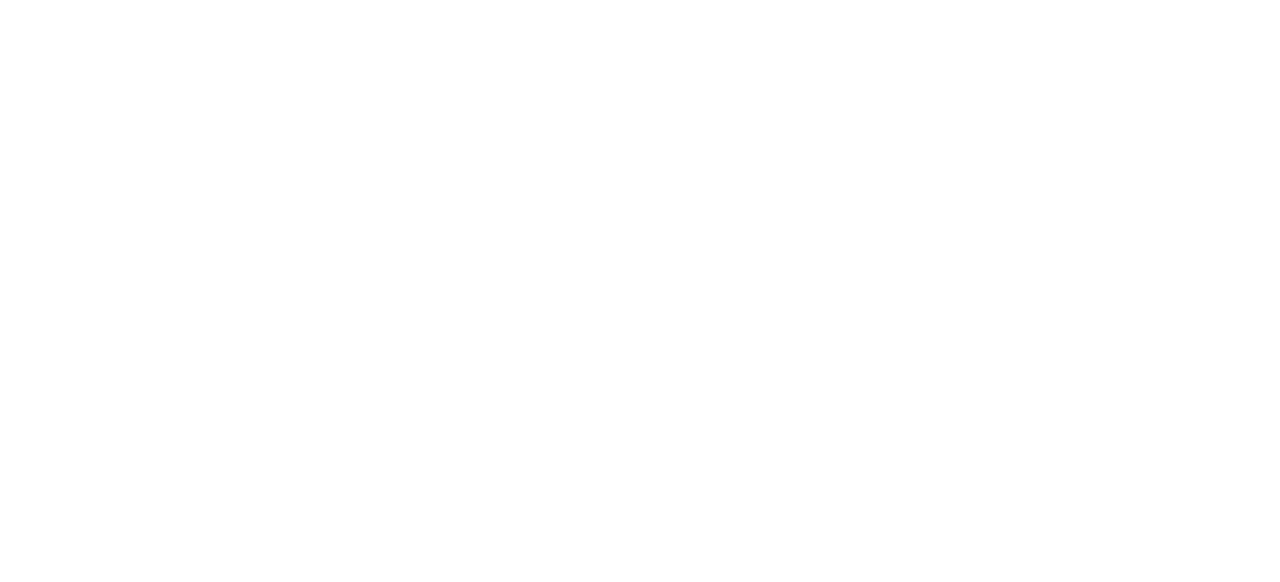
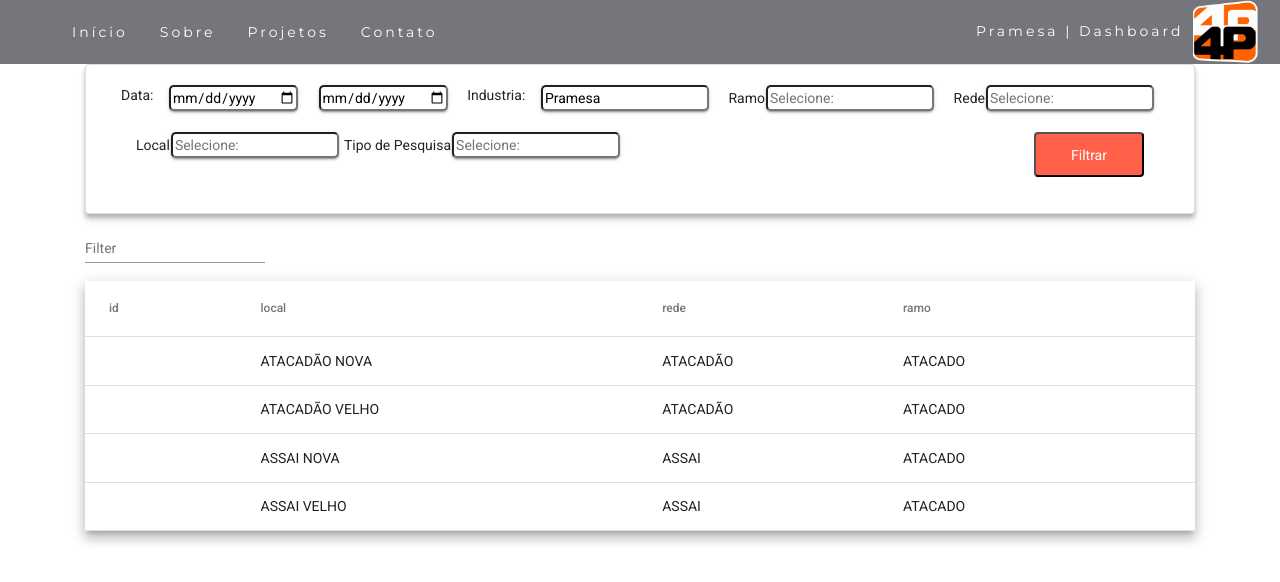
Before and after one commit to danieljt84/painel-4p, an Angular app: page / in a window 1280 px wide. Shown: the top 582 px of the page. Built offline with nearby package versions, Linux system fonts and the light colour scheme.

Commit message:
Finalizado logica dos filtros e dados na tabela

```diff
--- a/src/app/layout-data/data-table/data-table.component.html
+++ b/src/app/layout-data/data-table/data-table.component.html
@@ -22,7 +22,7 @@
             <th>Validade</th>
             <th>Status</th>
           </tr>
-          <tr *ngFor="let pesquisa_dado of element.pesquisa_dados">
+          <tr *ngFor="let pesquisa_dado of element.pesquisa_Data">
             <td>{{pesquisa_dado.item}}</td>
             <td>{{pesquisa_dado.valor}}</td>
             <td>{{pesquisa_dado.estoque}}</td>
--- a/src/app/layout-data/data-table/data-table.component.ts
+++ b/src/app/layout-data/data-table/data-table.component.ts
@@ -2,7 +2,9 @@ import { AfterViewInit, Component, OnInit, ViewChild } from '@angular/core';
 import { animate, state, style, transition, trigger } from '@angular/animations';
 import { MatSort } from '@angular/material/sort';
 import { MatTableDataSource } from '@angular/material/table';
-import { Data } from '@angular/router';
+import { EventEmiterService } from 'src/app/service/event-emiter.service';
+import { DataTableService } from 'src/app/service/data-table.service';
+import { Data } from 'src/app/model/data';
 
 
 @Component({
@@ -20,6 +22,7 @@ import { Data } from '@angular/router';
 export class DataTableComponent implements OnInit, AfterViewInit {
 
   title = 'angular-mat-table-example';
+  values:Data[] = [];
   @ViewChild(MatSort) sort: MatSort;
 
 
@@ -36,7 +39,7 @@ export class DataTableComponent implements OnInit, AfterViewInit {
 
 
   manageAllRows(flag: boolean) {
-    ELEMENT_DATA.forEach(row => {
+    this.values.forEach(row => {
       row.expanded = flag;
     })
   }
@@ -44,12 +47,19 @@ export class DataTableComponent implements OnInit, AfterViewInit {
     this.dataSource.filter = value.trim().toLocaleLowerCase();
   }
 
-  constructor() {
-    this.dataSource.data = ELEMENT_DATA;
+  constructor(private dataTableService:DataTableService) {
+    this.values = this.dataTableService.getDataTable();
+    this.dataSource.data = this.values;
   }
 
   ngOnInit(): void {
-    console.log(this.dataSource.data);
+  //Me inscrevo no evento gerado pelo clique do submit
+  //Atualizo o dataSouce com os dados filtrados
+   EventEmiterService.get('submitFilter').subscribe(value=> {
+     if(value){
+       this.dataSource.data = this.dataTableService.getDataTable();
+     }
+   });
   }
   ngAfterViewInit(): void {
     this.dataSource.sort = this.sort;
--- a/src/app/layout-data/form-filter-data/field-filter/field-filter.component.ts
+++ b/src/app/layout-data/form-filter-data/field-filter/field-filter.component.ts
@@ -1,6 +1,5 @@
 import { Component, OnInit, Input, HostListener } from '@angular/core';
 import { BehaviorSubject } from 'rxjs';
-import { DataTable } from 'src/app/model/data-table';
 declare var $: any;
 
 @Component({
--- a/src/app/layout-data/form-filter-data/form-filter-data.component.html
+++ b/src/app/layout-data/form-filter-data/form-filter-data.component.html
@@ -23,7 +23,7 @@
               <div class="input-group-gallery">
               <app-field-filter [label]="'Local'"[filterBehaviorSubject]="filterBehaviorSubject"  [id_input]="'local'" [filters]="filters.get('local')"></app-field-filter>
               <app-field-filter [label]="'Tipo de Pesquisa '"[filterBehaviorSubject]="filterBehaviorSubject"  [id_input]="'tipoPesquisa'" [filters]="filters.get('tipoPesquisa')"></app-field-filter>
-                <button type="submit" (submit)="" class="galerry-button">Filtrar</button>
+                <button type="submit" (click)="submitFilter()" class="galerry-button">Filtrar</button>
               </div>
             </div>
           </div>
--- a/src/app/layout-data/form-filter-data/form-filter-data.component.ts
+++ b/src/app/layout-data/form-filter-data/form-filter-data.component.ts
@@ -1,7 +1,9 @@
 import { Component, OnInit, ViewChild } from '@angular/core';
 import { BehaviorSubject, filter } from 'rxjs';
-import { DataTable } from 'src/app/model/data-table';
+import { Data } from 'src/app/model/data';
 import { DataTableService } from 'src/app/service/data-table.service';
+import { EventEmiterService } from 'src/app/service/event-emiter.service';
+
 declare var $: any;
 
 @Component({
@@ -11,13 +13,11 @@ declare var $: any;
 })
 export class FormFilterDataComponent implements OnInit {
 
-  values: DataTable;
   filters: Map<string, string[]>;
   filtersSelected: Map<string, string[]>;
   filterBehaviorSubject: BehaviorSubject<any[]>;
 
   constructor(private dataTableService: DataTableService) {
-    this.values = this.dataTableService.getDataTable();
     this.filters = this.dataTableService.getFieldsTable();
     this.filtersSelected = new Map<string, string[]>();
     this.filterBehaviorSubject = new BehaviorSubject<any[]>(null);
@@ -38,9 +38,9 @@ export class FormFilterDataComponent implements OnInit {
       }
     })
   }
-
+  //Ao clickar no submit é disparado um evento global, que será capturado pelo componente da tabela de dadoss
   submitFilter(){
-     this.dataTableService()
+    EventEmiterService.get('submitFilter').emit(true);
   }
   //cria os arrays dos filtros selecionados
   createFieldsSelectedMap() {
--- a/src/app/model/data-table.ts
+++ /dev/null
@@ -1,14 +0,0 @@
-import { Data } from "./data";
-
-export class DataTable {
-  datas:Data[]=[
-    new Data('','PRAMESA','ATACADO','ATACADÃO','ATACADÃO NOVA','SEMANAL'),
-    new Data('','PRAMESA','ATACADO','ATACADÃO','ATACADÃO VELHO','SEMANAL'),
-    new Data('','PRAMESA','ATACADO','ASSAI','ASSAI VELHO','SEMANAL'),
-    new Data('','PRAMESA','ATACADO','ASSAI','ASSAI NOVO','SEMANAL'),
-    new Data('','PRAMESA','VAREJO','GUANABARA','GUANABARA NOVA','SEMANAL'),
-    new Data('','PRAMESA','VAREJO','GUANABARA','GUANABARA VELHO','SEMANAL'),
-    new Data('','PRAMESA','VAREJO','EXTRA','EXTRA NOVA','SEMANAL'),
-    new Data('','PRAMESA','VAREJO','EXTRA','EXTRA VELHO','SEMANAL')
-  ]
-}
--- a/src/app/model/data.ts
+++ b/src/app/model/data.ts
@@ -1,11 +1,10 @@
 import { Pesquisa_data } from "./pesquisa_data";
 
 export interface Data{
-  data:string;
   empresa:string;
   ramo:string;
   rede:string;
   local:string;
-  tipoPesquisa:string;
   pesquisa_Data:Pesquisa_data[];
+  expanded:boolean;
 }
--- a/src/app/model/pesquisa_data.ts
+++ b/src/app/model/pesquisa_data.ts
@@ -2,7 +2,6 @@ export interface Pesquisa_data{
   item:string;
   valor: number;
   estoque:number;
-  validade:Date
-
-
+  validade:Date;
+  status:String;
 }
--- a/src/app/service/data-table.service.ts
+++ b/src/app/service/data-table.service.ts
@@ -1,19 +1,19 @@
 import { Injectable } from '@angular/core';
-import { Data } from '@angular/router';
-import { DataTable } from '../model/data-table';
+import { Data } from '../model/data';
 
 @Injectable({
   providedIn: 'root'
 })
 export class DataTableService {
 
-  private dataTable: DataTable;
   private filters: Map<string, string[]>;
+  datas: Data[];
+  datasFiltered:Data[]=[];
 
   constructor() {
-    this.dataTable = new DataTable();
+    this.createDatas();
     this.filters = new Map<string, string[]>();
-    this.createFieldsMap(this.dataTable);
+    this.createFieldsMap(this.datas);
   }
 
   //Retorna os campos a serem usados nos filtro
@@ -23,24 +23,27 @@ export class DataTableService {
   }
 
   getDataTable() {
-    return this.dataTable
+    if(this.datasFiltered.length==0){
+      return this.datas;
+    }else{
+      return this.datasFiltered;
+    }
   }
   //Cria os arrays dos filtros
   //Insere os filtros possiveis para cada tipo
   //Retira os valores repetidos
-  createFieldsMap(dataTable: DataTable) {
+  createFieldsMap(datas: Data[]) {
     this.filters.set('empresa', []);
     this.filters.set('ramo', []);
     this.filters.set('rede', []);
     this.filters.set('local', []);
     this.filters.set('tipoPesquisa', []);
 
-    dataTable.datas.forEach(value => {
-      this.filters.get('industria').push(value.empresa);
+    datas.forEach(value => {
+      this.filters.get('empresa').push(value.empresa);
       this.filters.get('ramo').push(value.ramo);
       this.filters.get('rede').push(value.rede);
       this.filters.get('local').push(value.local);
-      this.filters.get('tipoPesquisa').push(value.tipoPesquisa)
     })
 
     //Removendo repetidos
@@ -55,16 +58,15 @@ export class DataTableService {
   //Filtro os valores pelos 'li' selecionados e adiciono a um novo array de retorno
   //Se não tiver 'li' selecionado, retorno o array padrão recebi pelo back-end
   addFilter(values: Map<string, string[]>) {
-    const dataTableFiltered = new DataTable();
-    dataTableFiltered.datas = [];
+   this.datasFiltered = [];
    //Função onde recebo o nome do campo para filtrar os valores
     let functionFilter = (key: string) => {
-      (this.dataTable.datas.filter((data: any) => values.get(key).includes(data[key])))
+      this.datas.filter((data: any) => values.get(key).includes(data[key]))
         .forEach(data => {
-          if (!dataTableFiltered.datas.includes(data)) dataTableFiltered.datas.push(data)
+          if (!this.datasFiltered.includes(data)) this.datasFiltered.push(data)
         });
       this.filters.clear();
-      this.createFieldsMap(dataTableFiltered)
+      this.createFieldsMap(this.datasFiltered)
     }
     if (values.get('local').length != 0) {
       functionFilter('local');
@@ -79,19 +81,18 @@ export class DataTableService {
       return this.filters;
     }
     this.filters.clear();
-    this.createFieldsMap(this.dataTable)
+    this.createFieldsMap(this.datas)
     return this.filters;
   }
 
-}
-
-const datas: Data[] = [
+  createDatas(){
+    this.datas = [
       {
         "empresa": "PRAMESA",
-    "local": "'ATACADÃO NOVA",
+        "local": "ATACADÃO NOVA",
         "rede": "ATACADÃO",
         "ramo": "ATACADO",
-    "pesquisa_dados": [
+        "pesquisa_Data": [
           {
             'item': "MOLHO DE TOMATE 320G",
             'valor': 3.29,
@@ -111,10 +112,10 @@ const datas: Data[] = [
       },
       {
         "empresa": "PRAMESA",
-    "local": "'ATACADÃO VELHO",
+        "local": "ATACADÃO VELHO",
         "rede": "ATACADÃO",
         "ramo": "ATACADO",
-    "pesquisa_dados": [
+        "pesquisa_Data": [
           {
             'item': "MOLHO DE TOMATE 320G",
             'valor': 3.29,
@@ -134,10 +135,10 @@ const datas: Data[] = [
       },
       {
         "empresa": "PRAMESA",
-    "local": "'ASSAI NOVA",
+        "local": "ASSAI NOVA",
         "rede": "ASSAI",
         "ramo": "ATACADO",
-    "pesquisa_dados": [
+        "pesquisa_Data": [
           {
             'item': "MOLHO DE TOMATE 320G",
             'valor': 3.29,
@@ -157,10 +158,10 @@ const datas: Data[] = [
       },
       {
         "empresa": "PRAMESA",
-    "local": "'ASSAI VELHO",
+        "local": "ASSAI VELHO",
         "rede": "ASSAI",
         "ramo": "ATACADO",
-    "pesquisa_dados": [
+        "pesquisa_Data": [
           {
             'item': "MOLHO DE TOMATE 320G",
             'valor': 3.29,
@@ -179,3 +180,5 @@ const datas: Data[] = [
         "expanded": false
       }
     ];
+  }
+}
--- a/src/app/service/event-emiter.service.ts
+++ b/src/app/service/event-emiter.service.ts
@@ -1,5 +1,4 @@
-import { Injectable } from '@angular/core';
-import { EventEmitter } from 'stream';
+import { EventEmitter, Injectable } from '@angular/core';
 
 @Injectable({
   providedIn: 'root'
@@ -7,11 +6,11 @@ import { EventEmitter } from 'stream';
 export class EventEmiterService {
 
   private static emitters: {
-    [nomeEvento: string]: EventEmitter
+    [nomeEvento: string]: EventEmitter<any>
   } = {}
   constructor() { }
 
-  static get(nomeEvento: string): EventEmitter {
+  static get(nomeEvento: string): EventEmitter<any> {
     if (!this.emitters[nomeEvento])
       this.emitters[nomeEvento] = new EventEmitter();
     return this.emitters[nomeEvento];
```
Lines whose indentation alone changed are shown as unchanged.
